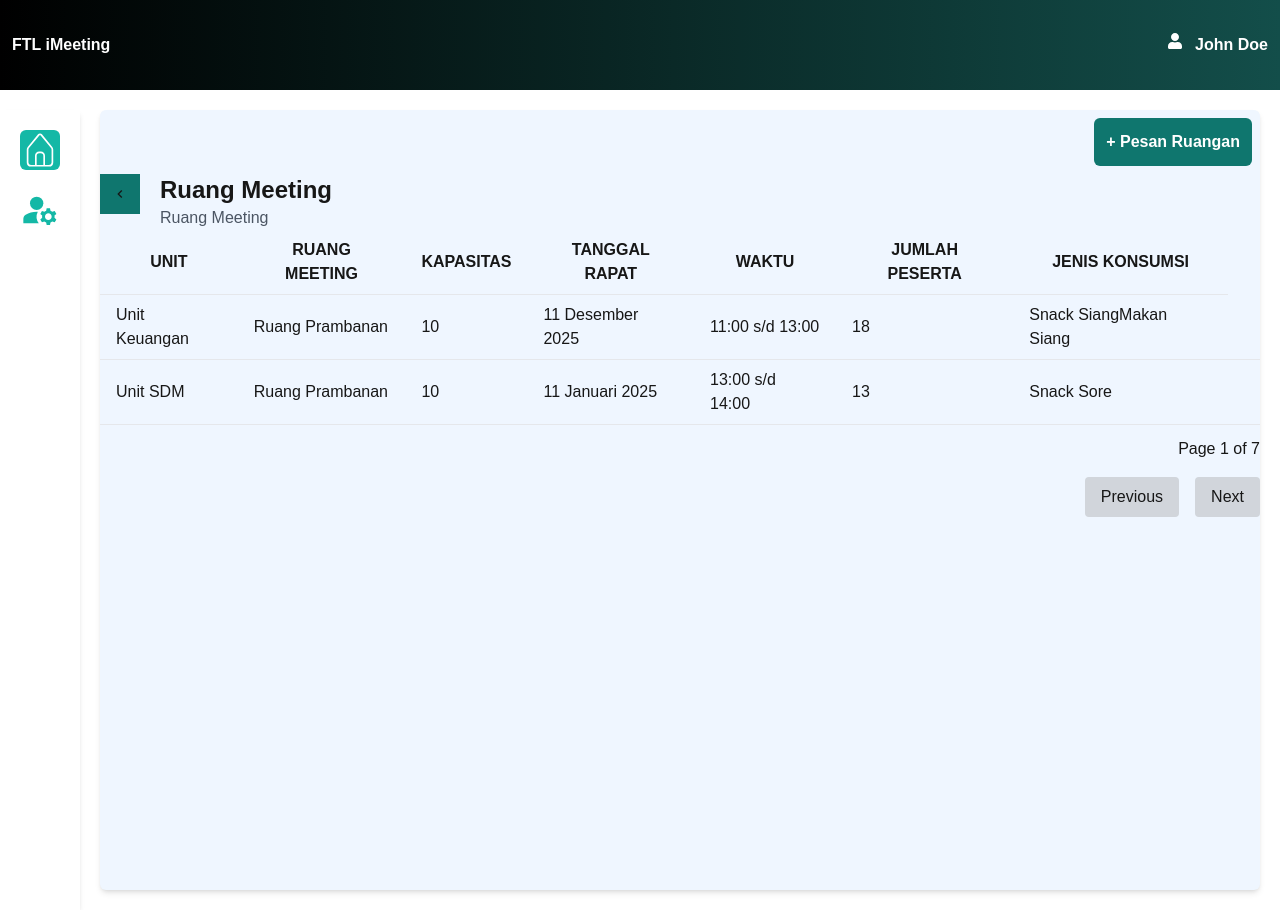
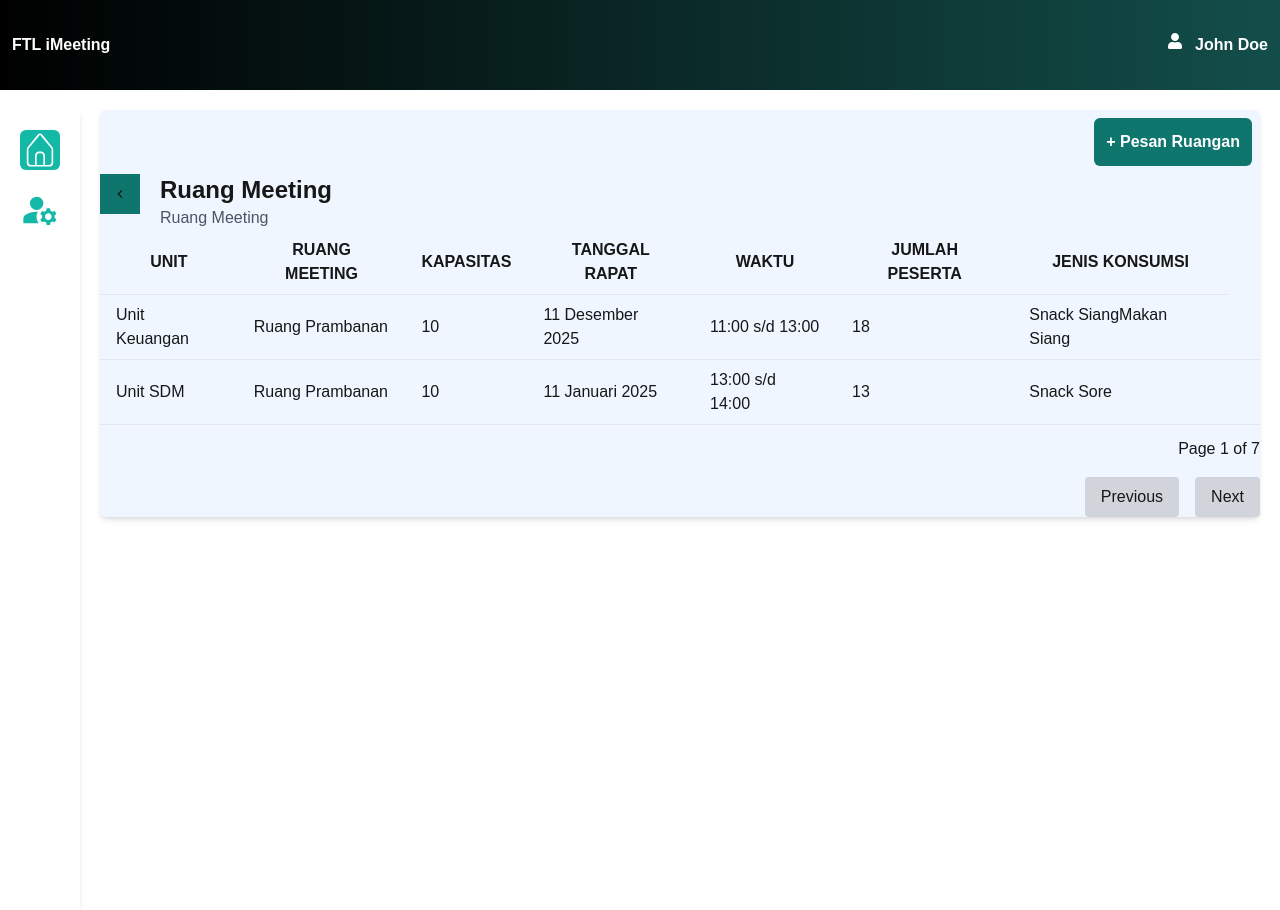
Before and after one commit to smmuja/ftl-test, a Next.js app: page / in a window 1280 px wide. Built offline with nearby package versions, Linux system fonts and the light colour scheme.

Commit message:
fix: layout children width

```diff
--- a/src/layout/MainLayout.tsx
+++ b/src/layout/MainLayout.tsx
@@ -12,7 +12,7 @@ export function MainLayout(props: MainLayoutProps) {
       <Navbar />
       <div className="flex flex-row">
         <LeftSideBar />
-        {children}
+        <div className="flex-grow">{children}</div>
       </div>
     </>
   );
```
